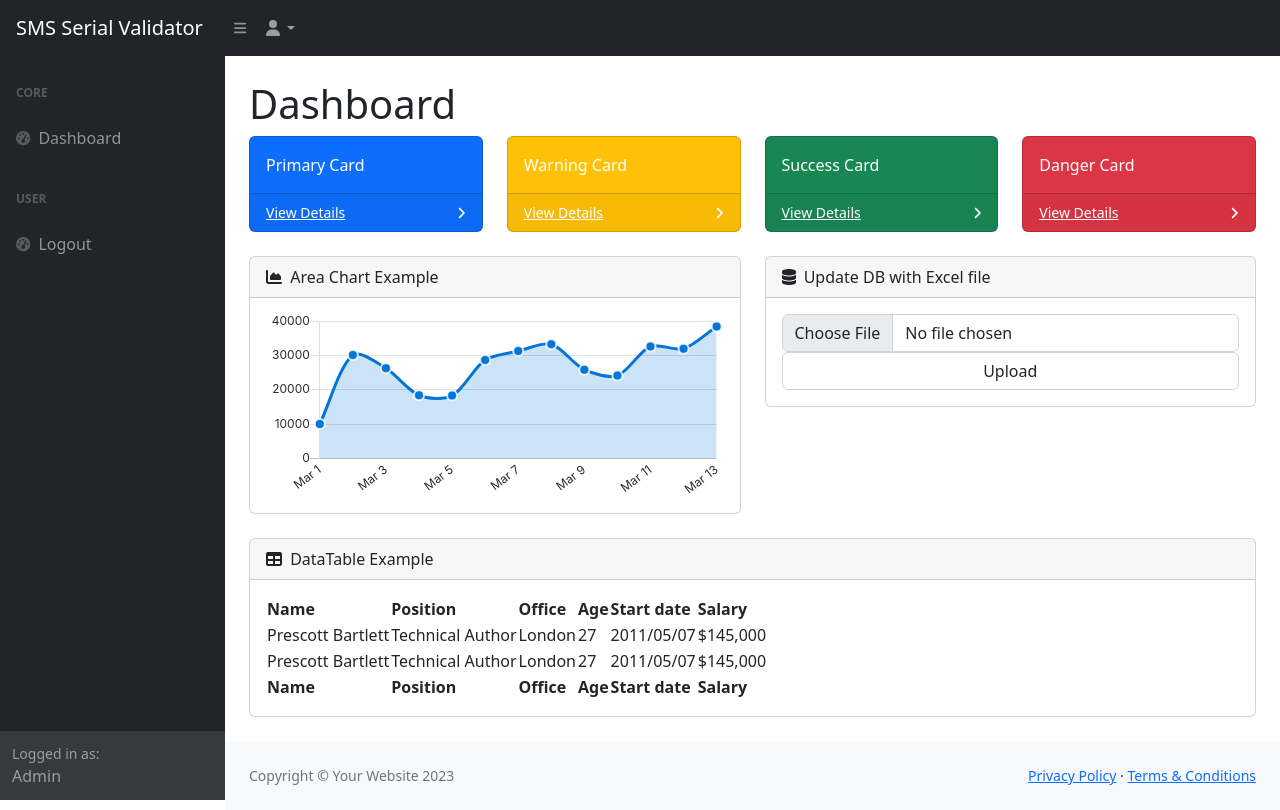
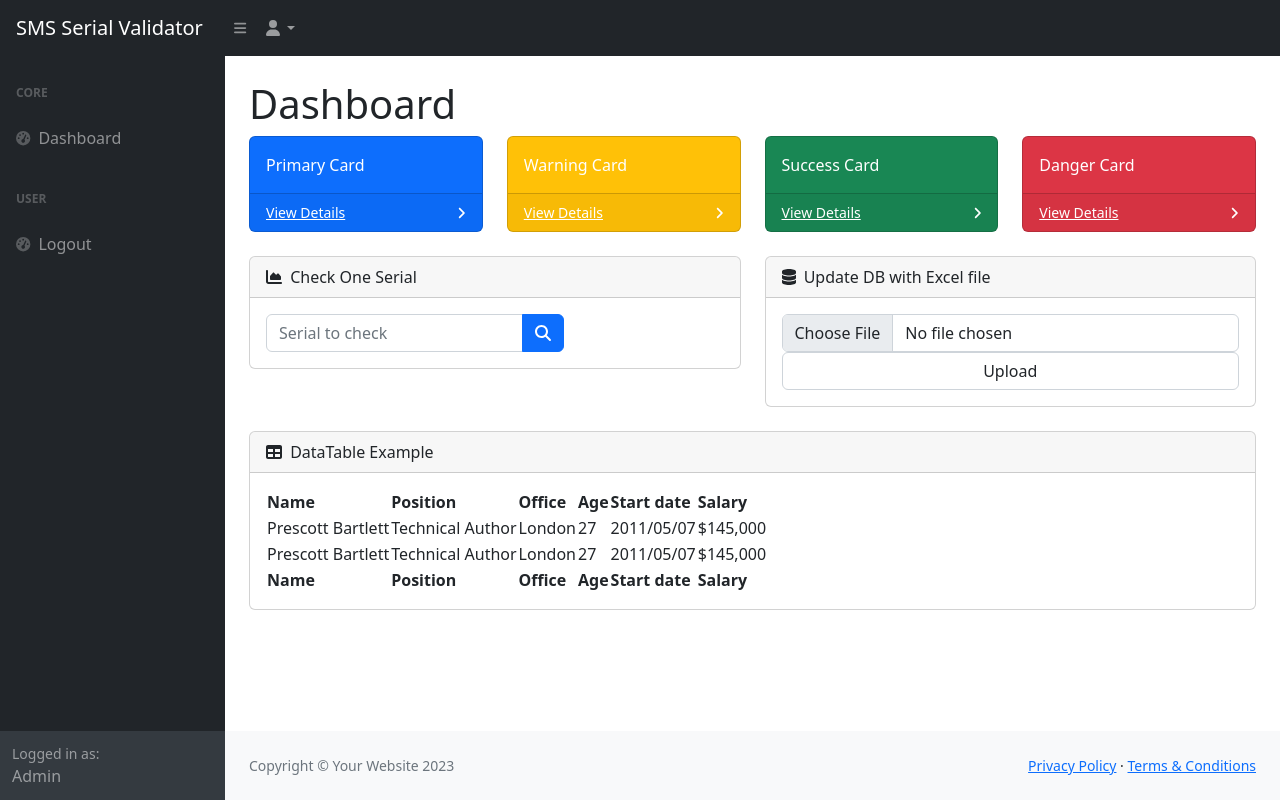
Before and after one commit to ArianGhanooni/Serial-Validator, a Flask app: page / in a window 1280 px wide. Run offline with Flask 3, Linux system fonts and the light colour scheme; a user stored in the database is signed in; some libraries are stand-ins or nearby versions.

Commit message:
Add: check serial on the dashboard

```diff
--- a/app/app.py
+++ b/app/app.py
@@ -171,6 +171,15 @@ def check_serial(serial):
 
     return "it was not in the db"
 
+@app.route("/check_one_serial", methods=["POST"])
+@login_required
+def check_one_serial():
+    serial_to_check = request.form["serial"]
+    answer = check_serial(normalize_string(serial_to_check))
+    flash(answer, 'info')
+
+    return redirect("/")
+
 def normalize_string(data, fixed_size = 30):
     from_persian_char = "۱۲۳۴۵۶۷۸۹۰"
     from_arabic_char = "۱۲۳۴۵۶۷۸۹۰" # Must change to Arabic numbers
--- a/app/templates/index.html
+++ b/app/templates/index.html
@@ -112,9 +112,15 @@
                                 <div class="card mb-4">
                                     <div class="card-header">
                                         <i class="fas fa-chart-area me-1"></i>
-                                        Area Chart Example
+                                        Check One Serial
                                     </div>
-                                    <div class="card-body"><canvas id="myAreaChart" width="100%" height="40"></canvas></div>
+                                    <div class="card-body">
+                                    <form method="post" action="/check_one_serial" class="d-none d-md-inline-block form-inline ms-auto me-0 me-md-3 my-2 my-md-0">
+                                        <div class="input-group">
+                                            <input name="serial" class="form-control" type="text" placeholder="Serial to check" aria-label="Search for..." aria-describedby="btnNavbarSearch" />
+                                            <button class="btn btn-primary" id="btnNavbarSearch" type="submit"><i class="fas fa-search"></i></button>
+                                        </div>
+                                    </form>                                    </div>
                                 </div>
                             </div>
                             <div class="col-xl-6">
```
